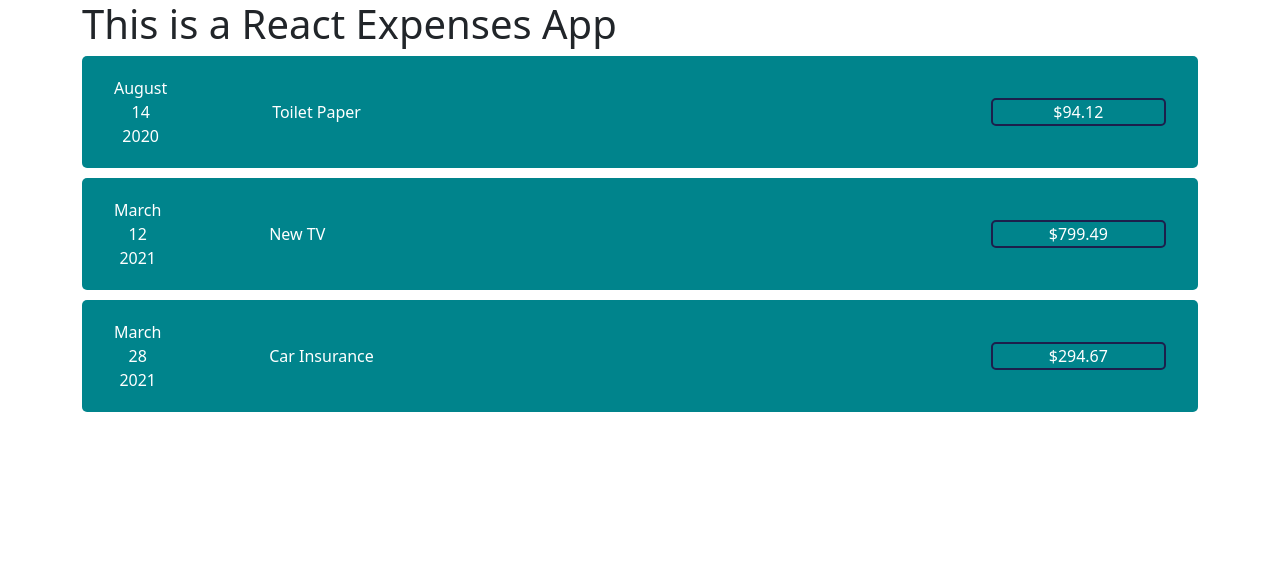
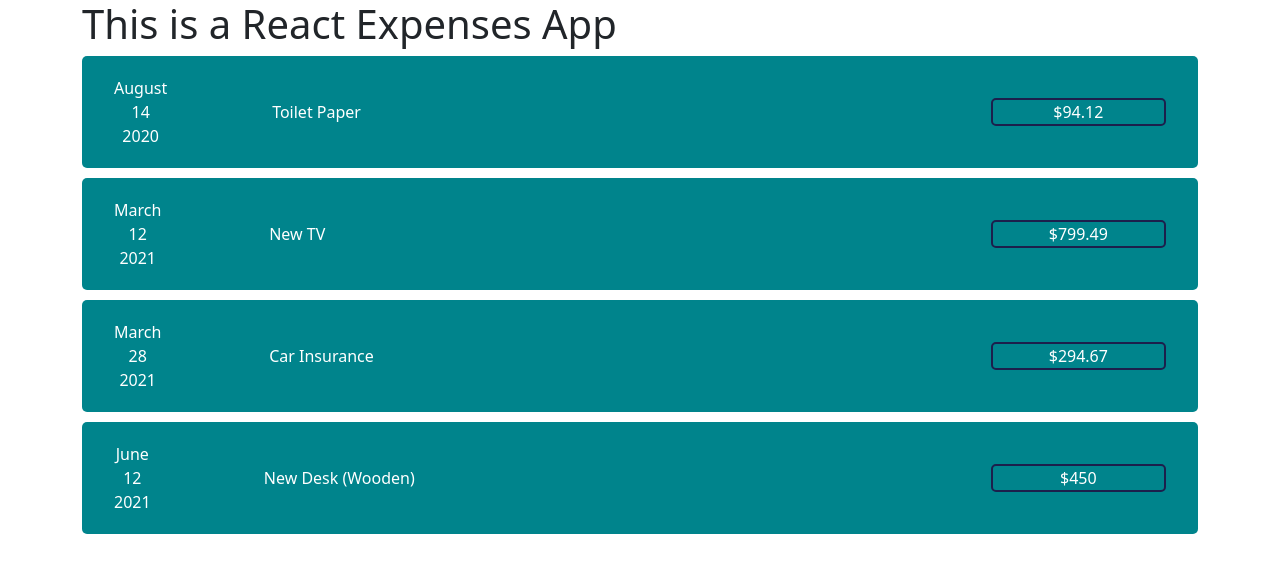
Before and after one commit to kunaljp16/react-expenses-app, a React (Create React App) app: page / in a window 1280 px wide. Shown: the top 572 px of the page. Built offline with nearby package versions, Linux system fonts and the light colour scheme.

Commit message:
add expenses component

```diff
--- a/src/App.js
+++ b/src/App.js
@@ -1,19 +1,16 @@
-import React from "react";
-import expensesData from '../src/MockData/expenses-data'
-import ExpenseItem from "./Components/ExpensesItem";
+import expensesData from "../src/MockData/expenses-data";
+import Expenses from "./Components/Expenses";
+
 import "./App.scss";
-class App extends React.Component {
-  render() {
+
+function App() {
   let expenses = expensesData;
   return (
     <div className="container">
       <h1>This is a React Expenses App</h1>
-        <ExpenseItem title={expenses[0].title} amount={expenses[0].amount} date={expenses[0].date} />
-        <ExpenseItem title={expenses[1].title} amount={expenses[1].amount} date={expenses[1].date} />
-        <ExpenseItem title={expenses[2].title} amount={expenses[2].amount} date={expenses[2].date} />
+      <Expenses item={expenses}/>
     </div>
   );
 }
-}
 
 export default App;
--- /dev/null
+++ b/src/Components/Expenses.js
@@ -0,0 +1,30 @@
+import ExpenseItem from "./ExpensesItem";
+
+function Expenses(props) {
+  return (
+    <div>
+      <ExpenseItem
+        title={props.item[0].title}
+        amount={props.item[0].amount}
+        date={props.item[0].date}
+      />
+      <ExpenseItem
+        title={props.item[1].title}
+        amount={props.item[1].amount}
+        date={props.item[1].date}
+      />
+      <ExpenseItem
+        title={props.item[2].title}
+        amount={props.item[2].amount}
+        date={props.item[2].date}
+      />
+      <ExpenseItem
+        title={props.item[3].title}
+        amount={props.item[3].amount}
+        date={props.item[3].date}
+      />
+    </div>
+  );
+}
+
+export default Expenses;
```
Lines whose indentation alone changed are shown as unchanged.
